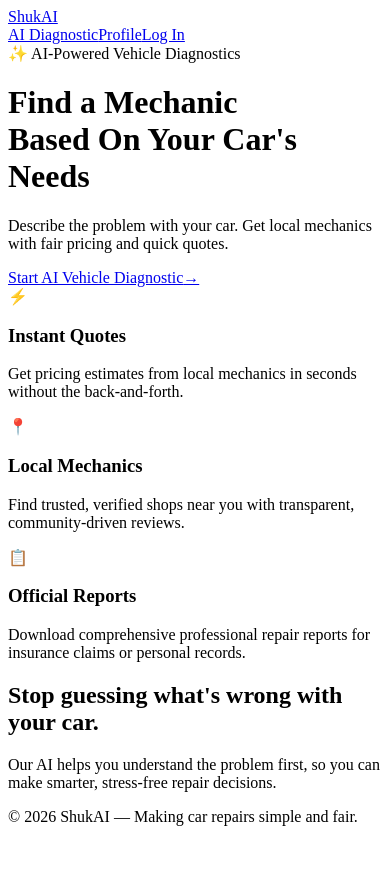
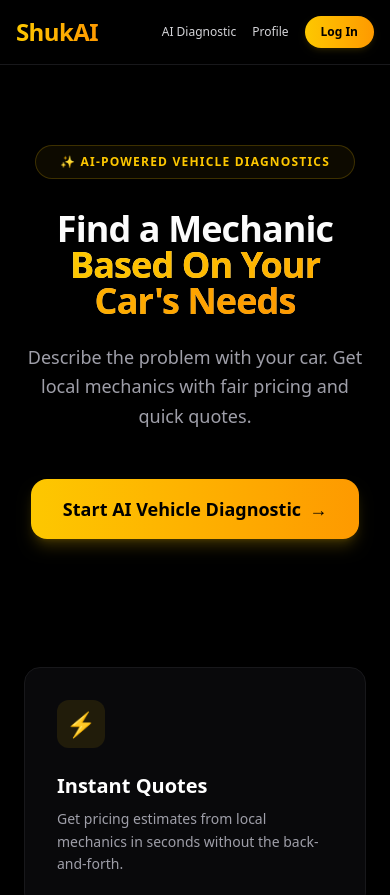
Before and after one commit to Gr33nstonecorp/shuka, a Next.js app: page / in a window 390 px wide. Shown: the top 895 px of the page. Before the commit the page ends 844 px from the top, so only its background shows below. Built offline with nearby package versions, Linux system fonts and the light colour scheme; no server answers.

Commit message:
Enhance layout with new font and responsive nav

```diff
--- a/app/layout.tsx
+++ b/app/layout.tsx
@@ -1,10 +1,22 @@
 import Link from "next/link";
+import { Inter } from "next/font/google";
 import { createClient } from "@supabase/supabase-js";
+import "./globals.css"; // 👈 CRITICAL: This is what makes your Tailwind styles work!
+
+const inter = Inter({
+  subsets: ["latin"],
+  variable: "--font-sans",
+});
 
 const supabase = createClient(
   process.env.NEXT_PUBLIC_SUPABASE_URL!,
   process.env.NEXT_PUBLIC_SUPABASE_ANON_KEY!
 );
+
+export const metadata = {
+  title: "ShukAI | Find a Mechanic Based On Your Car's Needs",
+  description: "AI-Powered Vehicle Diagnostics. Describe your car problem, get local mechanics, and quick quotes.",
+};
 
 export default async function RootLayout({
   children,
@@ -14,27 +26,52 @@ export default async function RootLayout({
   const { data: { session } } = await supabase.auth.getSession();
 
   return (
-    <html lang="en">
-      <body className="bg-black text-white">
-        <nav className="border-b border-zinc-800 bg-zinc-900 sticky top-0 z-50">
-          <div className="max-w-6xl mx-auto px-6 py-5 flex items-center justify-between">
-            <Link href="/" className="text-3xl font-black text-yellow-400">ShukAI</Link>
+    <html lang="en" className="dark scroll-smooth">
+      <body className={`${inter.variable} font-sans antialiased bg-black text-white min-h-screen`}>
+        {/* Modern Sticky Nav with Backdrop Blur */}
+        <nav className="border-b border-zinc-900 bg-black/80 backdrop-blur-md sticky top-0 z-50">
+          <div className="max-w-5xl mx-auto px-4 md:px-6 py-4 flex items-center justify-between">
 
-            <div className="flex items-center gap-8 text-sm font-medium">
-              <Link href="/assistant" className="hover:text-yellow-400">AI Diagnostic</Link>
-              <Link href="/profile" className="hover:text-yellow-400">Profile</Link>
+            {/* Logo */}
+            <Link
+              href="/"
+              className="text-2xl md:text-3xl font-black text-transparent bg-clip-text bg-gradient-to-r from-yellow-400 to-amber-500 tracking-tight"
+            >
+              ShukAI
+            </Link>
+
+            {/* Nav Links - Responsive Gaps & Font Sizes */}
+            <div className="flex items-center gap-4 md:gap-8 text-xs md:text-sm font-medium">
+              <Link
+                href="/assistant"
+                className="text-zinc-300 hover:text-yellow-400 transition-colors"
+              >
+                AI Diagnostic
+              </Link>
+              <Link
+                href="/profile"
+                className="text-zinc-300 hover:text-yellow-400 transition-colors"
+              >
+                Profile
+              </Link>
 
               {session ? (
-                <Link href="/logout" className="text-red-400 hover:text-red-500">Log Out</Link>
+                <Link
+                  href="/logout"
+                  className="text-red-400 hover:text-red-500 transition-colors"
+                >
+                  Log Out
+                </Link>
               ) : (
                 <Link
                   href="/login"
-                  className="bg-yellow-400 hover:bg-yellow-300 text-black px-6 py-2 rounded-full font-semibold"
+                  className="bg-gradient-to-r from-yellow-400 to-amber-500 hover:from-yellow-300 hover:to-amber-400 text-black px-4 py-2 md:px-6 md:py-2.5 rounded-full font-bold transition-all duration-200 text-xs md:text-sm shadow-md shadow-yellow-400/10 active:scale-95"
                 >
                   Log In
                 </Link>
               )}
             </div>
+
           </div>
         </nav>
 
```
